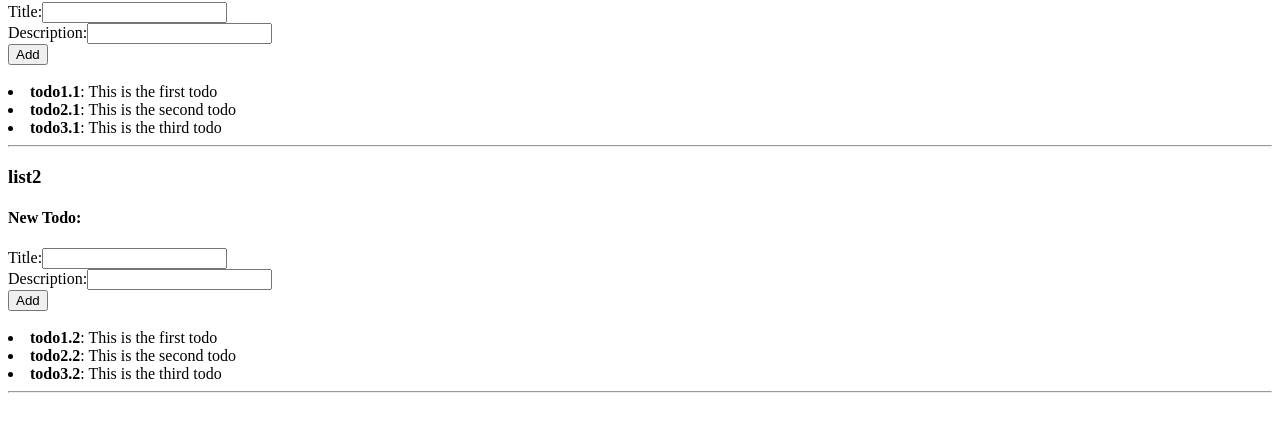
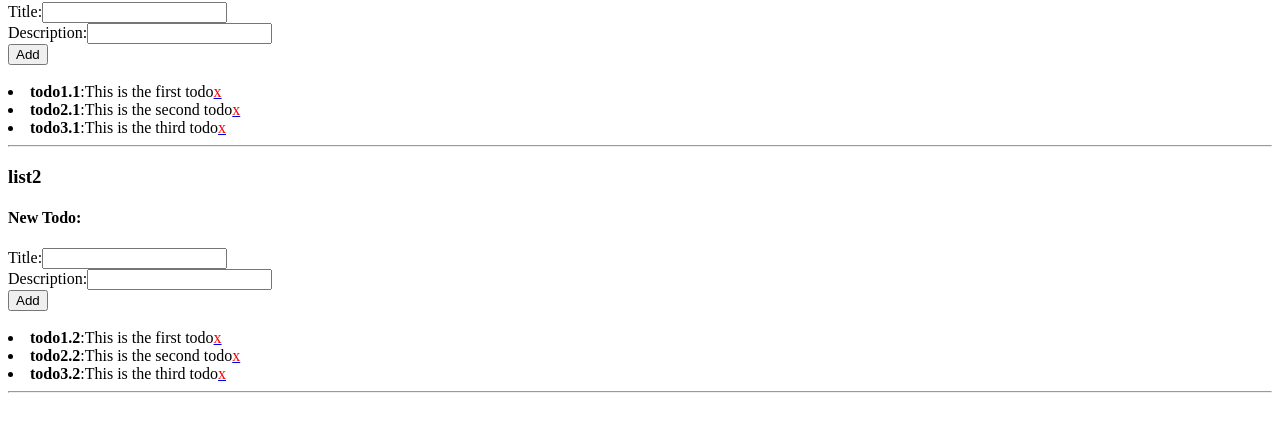
Before and after one commit to jcs98/todo-app, a React (Create React App) app: page / in a window 1280 px wide. Shown: the part 181-612 px from the top of the page. Built offline with nearby package versions, Linux system fonts and the light colour scheme.

Commit message:
Add logic to delete todos

```diff
--- a/src/Components/Todo.js
+++ b/src/Components/Todo.js
@@ -1,11 +1,22 @@
-import React from 'react';
+import React, { Component } from 'react';
 
-function Todo(props) {
-  return (
-    <li className="Todo">
-      <strong>{props.todo.title}</strong>: {props.todo.desc}
-    </li>
-  );
+class Todo extends Component {
+
+  deleteTodo(title) {
+    this.props.deleteTodo(title);
+  }
+
+  render() {
+    return (
+      <li className="Todo">
+        <strong>{this.props.todo.title}</strong>:
+        {this.props.todo.desc}
+        <a href="#" onClick={this.deleteTodo.bind(this, this.props.todo.title)}>
+          <font color="red">x</font>
+        </a>
+      </li>
+    );
+  }
 }
 
 export default Todo;
--- a/src/Components/TodoList.js
+++ b/src/Components/TodoList.js
@@ -11,13 +11,21 @@ class TodoList extends Component {
     this.props.updateList(this.props.todolist.name, todos);
   }
 
+  handleDeleteTodo(title){
+    // console.log(todo);
+    let todos = this.props.todolist.todos;
+    let index = todos.findIndex(x => x.title === title);
+    todos.splice(index, 1);
+    this.props.updateList(this.props.todolist.name, todos);
+  }
+
   render() {
     let todos;
     if (this.props.todolist.todos) {
       todos = this.props.todolist.todos.map(todo => {
         //console.log(todo);
         return (
-          <Todo key={todo.title} todo={todo} />
+          <Todo key={todo.title} todo={todo} deleteTodo={this.handleDeleteTodo.bind(this)}/>
         );
       });
     }
```
